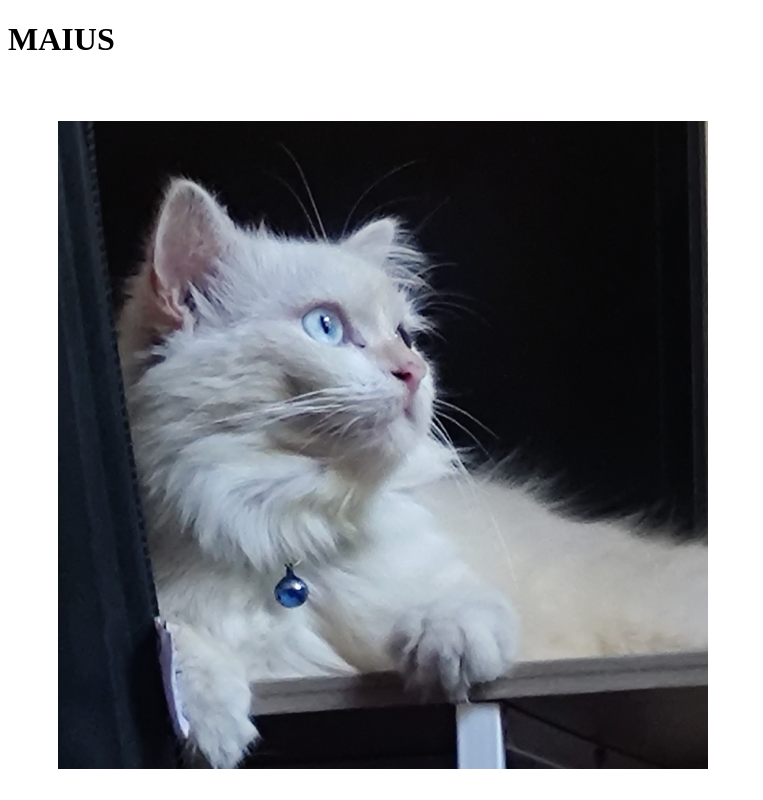
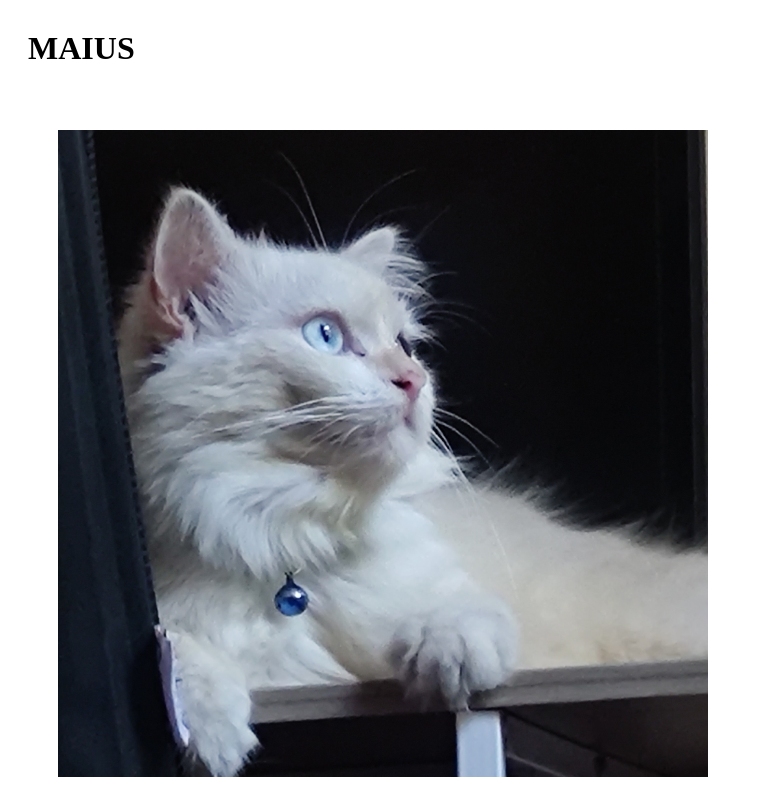
Before and after one commit to dooryl/dooryl.github.io, a plain HTML site: page index.html in a window 1280 px wide. Shown: the top 800 px of the page, without its empty margins (0-763 px from the left). Drawn offline with Linux system fonts and the light colour scheme.

Commit message:
Update style.css

```diff
--- a/css/style.css
+++ b/css/style.css
@@ -2,7 +2,8 @@ header{
 	text-align: left;
 	height: 100px;
 	width: 75px;
-
+	margin-top: 30px;
+	margin-left: 20px;
 }
  img {
     width: 650px;
```
